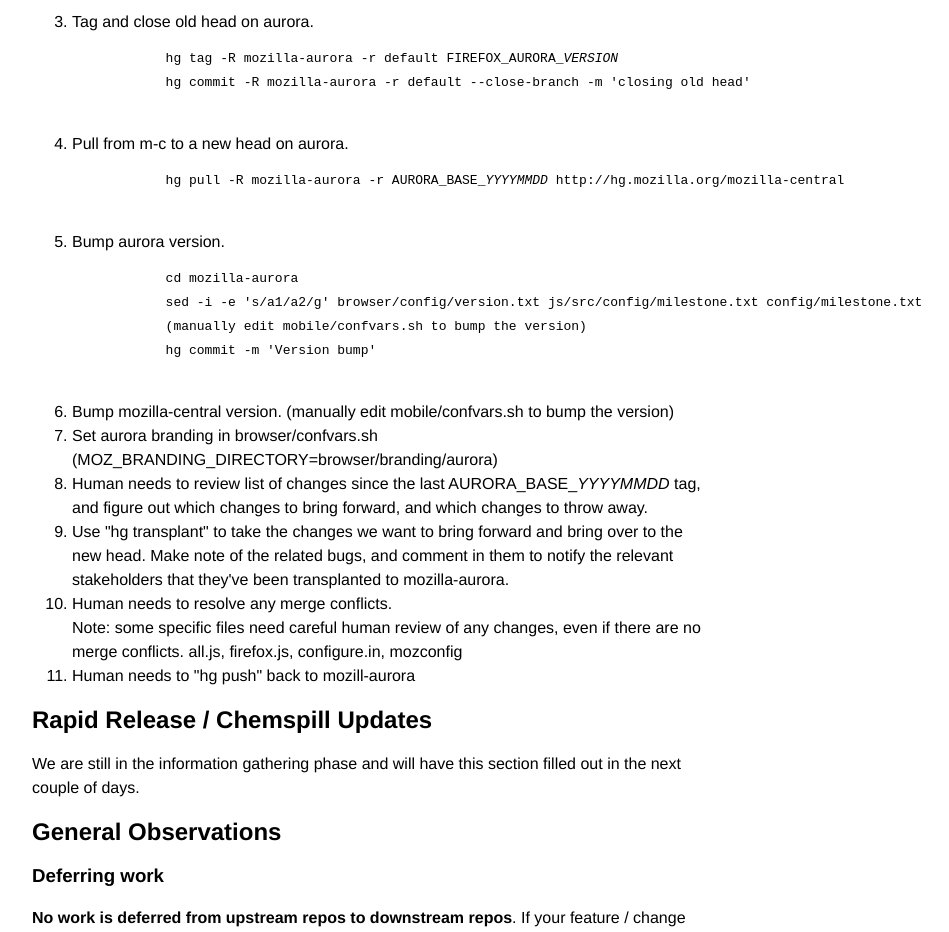
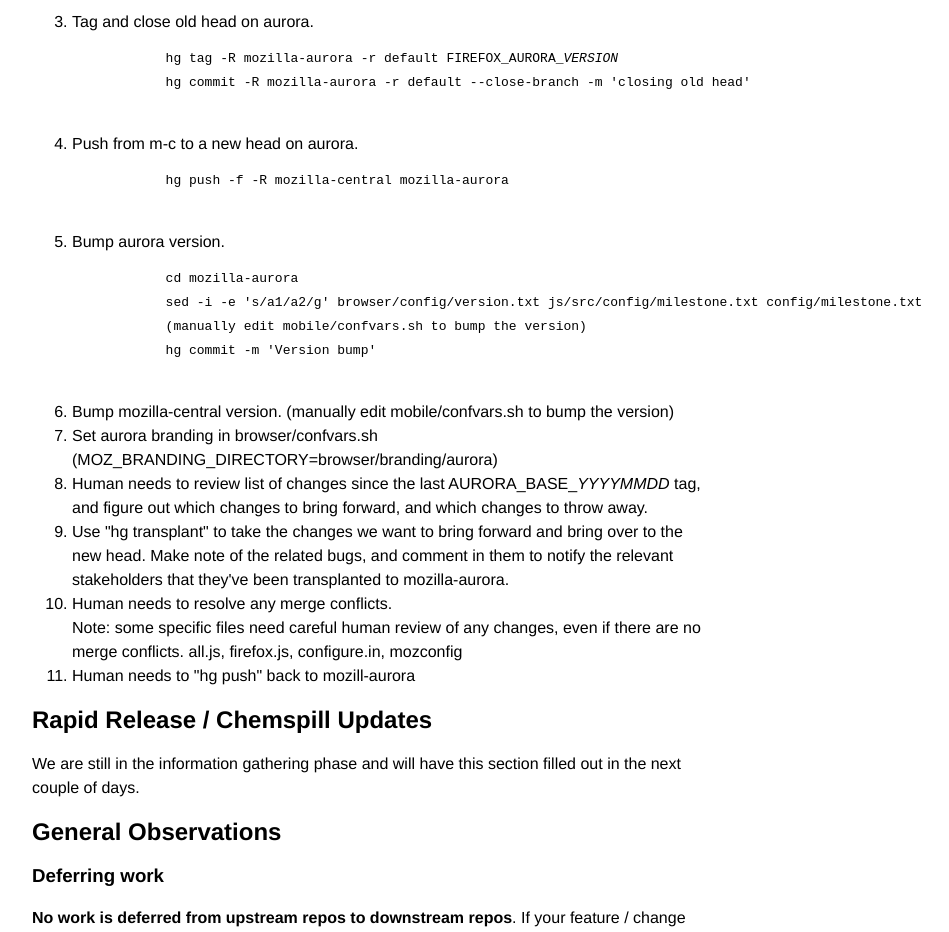
Before and after one commit to mozilla/process-releases, a plain HTML site: page draft/development_specifics/index.html in a window 1280 px wide. Shown: the part 7866-8798 px from the top of the page, without its empty margins (266-1215 px from the left). Drawn offline with Linux system fonts and the light colour scheme.

Commit message:
Make sure that the AURORA_BASE_YYYYMMDD tag itself also appears in the Aurora repository by pushing from m-c into aurora after tagging the aurora base in m-c

```diff
--- a/draft/development_specifics/index.html
+++ b/draft/development_specifics/index.html
@@ -537,9 +537,9 @@
             hg commit -R mozilla-aurora -r default --close-branch -m 'closing old head'
             </pre>
             </li>
-            <li>Pull from m-c to a new head on aurora.
+            <li>Push from m-c to a new head on aurora.
             <pre>
-            hg pull -R mozilla-aurora -r AURORA_BASE_<i>YYYYMMDD</i> http://hg.mozilla.org/mozilla-central
+            hg push -f -R mozilla-central mozilla-aurora
             </pre>
             </li>
             <li>Bump aurora version.
```
